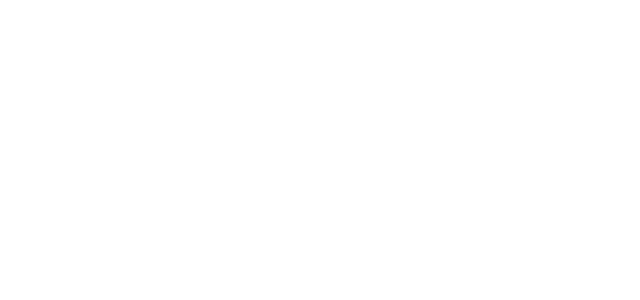
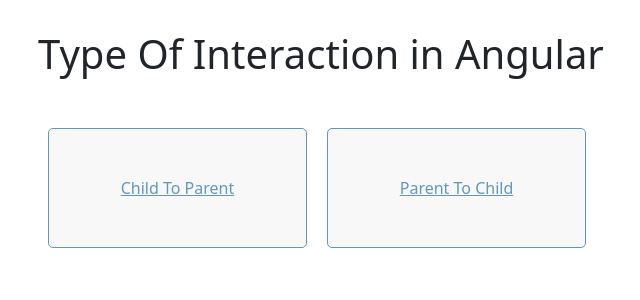
Before and after one commit to pateba06/Angular-Basic-Examples, an Angular app in the folder angualrLearningApp/: page /componentinteraction in a window 1280 px wide. Before the commit this address led to /. Shown: the top 300 px of the page, without its empty margins (44-684 px from the left). Built offline with nearby package versions, Linux system fonts and the light colour scheme.

Commit message:
component Interaction Example

```diff
--- a/angualrLearningApp/src/app/angular-topics/angular-topics.component.html
+++ b/angualrLearningApp/src/app/angular-topics/angular-topics.component.html
@@ -12,7 +12,7 @@
           <a class="nav-link" routerLink="/rxjs" >RXJS</a>
         </li>
         <li class="nav-item">
-          <a class="nav-link" href="#">Pricing</a>
+          <a class="nav-link" href="/componentinteraction">Component Interaction</a>
         </li>
         <li class="nav-item">
           <a class="nav-link" href="#">About</a>
--- /dev/null
+++ b/angualrLearningApp/src/app/angular-topics/componentinteraction/componentinteraction-routing.module.ts
@@ -0,0 +1,11 @@
+import { NgModule } from '@angular/core';
+import { RouterModule, Routes } from '@angular/router';
+import { ComponentinteractionComponent } from './componentinteraction.component';
+
+const routes: Routes = [{ path: '', component: ComponentinteractionComponent }];
+
+@NgModule({
+  imports: [RouterModule.forChild(routes)],
+  exports: [RouterModule]
+})
+export class ComponentinteractionRoutingModule { }
--- /dev/null
+++ b/angualrLearningApp/src/app/angular-topics/componentinteraction/componentinteraction.component.css
@@ -0,0 +1,31 @@
+ul.list {
+    list-style-type: none;
+    margin: 40px 0 0;
+    padding: 0;
+    display: flex;
+    flex-wrap: wrap;
+}
+ul.list li {
+    width: calc(25% - 20px);
+    margin: 10px;
+}
+ul.list li a {
+    background: #f8f8f8;
+    color: #6296bb;
+    border-radius: 5px;
+    width: 100%;
+    text-align: center;
+    border: 1px solid #6296bb;
+    transition: .3s ease all;
+    line-height: 1;
+    min-height: 120px;
+    display: flex;
+    justify-content: center;
+    align-items: center;
+}
+ul.list li a:hover{
+    background: #e3f2fd;
+    color: #477698;
+    box-shadow: 0 0 60px #b3cada inset;
+    text-decoration: none;
+}
--- /dev/null
+++ b/angualrLearningApp/src/app/angular-topics/componentinteraction/componentinteraction.component.html
@@ -0,0 +1,14 @@
+
+
+
+<div class="container" style="margin-top: 30px;">
+    <div class="row">
+        <div class="col-md-12">
+            <h1>Type Of Interaction in Angular</h1>
+            <ul class="list">
+                <li><a routerLink="from-event">Child To Parent</a></li>
+                <li><a routerLink="rxjs-interval-timer">Parent To Child</a></li>
+            </ul>
+        </div>
+    </div>
+</div>
--- /dev/null
+++ b/angualrLearningApp/src/app/angular-topics/componentinteraction/componentinteraction.component.ts
@@ -0,0 +1,15 @@
+import { Component, OnInit } from '@angular/core';
+
+@Component({
+  selector: 'app-componentinteraction',
+  templateUrl: './componentinteraction.component.html',
+  styleUrls: ['./componentinteraction.component.css']
+})
+export class ComponentinteractionComponent implements OnInit {
+
+  constructor() { }
+
+  ngOnInit(): void {
+  }
+
+}
--- a/angualrLearningApp/src/app/app-routing.module.ts
+++ b/angualrLearningApp/src/app/app-routing.module.ts
@@ -10,7 +10,8 @@
     path: '',  component: AngularTopicsComponent
   },
   { path: 'rxjs', loadChildren: () => import('./rxjs-learning/rxjs-learning.module').then(m => m.RxjsLearningModule) },
-  { path: 'angular', loadChildren: () => import('./angular-topics/angular-topics.module').then(m => m.AngularTopicsModule) }
+  { path: 'angular', loadChildren: () => import('./angular-topics/angular-topics.module').then(m => m.AngularTopicsModule) },
+  { path: 'componentinteraction', loadChildren: () => import('./angular-topics/componentinteraction/componentinteraction.module').then(m => m.ComponentinteractionModule) }
 ]
 
 @NgModule({
```
Also changed, not shown: angualrLearningApp/src/app/angular-topics/componentinteraction/componentinteraction.module.ts (added, +17 -0 lines), 1 other file (tests, documents, lock files or other folders).
